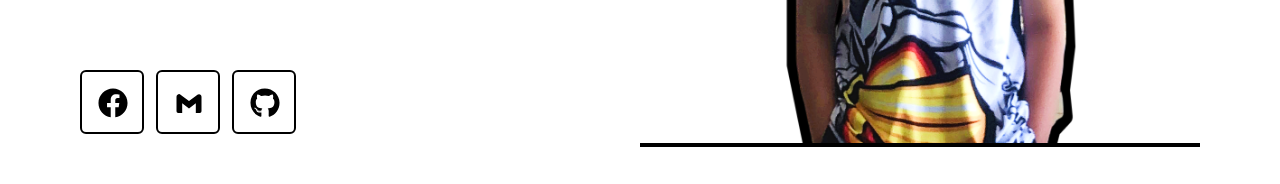
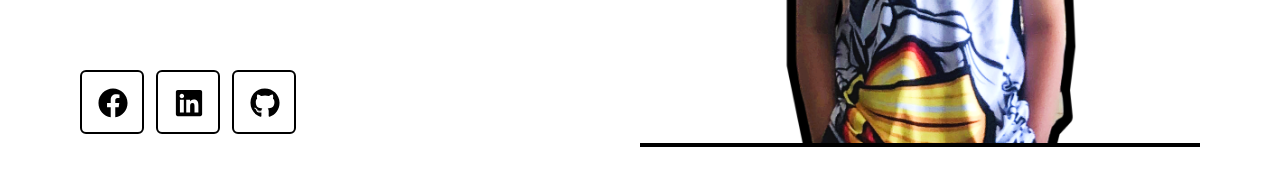
Before and after one commit to reagan13/myportfolio, a React (Vite) app: page / in a window 1280 px wide. Shown: the part 519-703 px from the top of the page. Built offline with nearby package versions, Linux system fonts and the light colour scheme.

Commit message:
added link to social media accs

```diff
--- a/src/Components/LinkBox.jsx
+++ b/src/Components/LinkBox.jsx
@@ -1,9 +1,13 @@
 import PropTypes from "prop-types";
-const LinkBox = ({ IconComponent }) => {
+const LinkBox = ({ IconComponent, link }) => {
 	return (
-		<button className="border-2 border-black p-2 md:p-3 lg:p-4 rounded-md hover:bg-black hover:text-white sm:size-10 md:size-12	 lg:size-16">
+		<a
+			href={link}
+			target="_blank"
+			className="border-2 border-black p-2 md:p-3 lg:p-4 rounded-md hover:bg-black hover:text-white sm:size-10 md:size-12	 lg:size-16"
+		>
 			<IconComponent className="sm:text-xl lg:text-3xl" />
-		</button>
+		</a>
 	);
 };
 
@@ -11,4 +15,5 @@ export default LinkBox;
 
 LinkBox.propTypes = {
 	IconComponent: PropTypes.elementType.isRequired,
+	link: PropTypes.string,
 };
--- a/src/Components/Sections/GetInTouch.jsx
+++ b/src/Components/Sections/GetInTouch.jsx
@@ -1,6 +1,6 @@
 import MessageForm from "../MessageForm";
 import { FaFacebook } from "react-icons/fa";
-import { BiLogoGmail } from "react-icons/bi";
+import { FaLinkedin } from "react-icons/fa";
 import { FaGithub } from "react-icons/fa";
 import LinkBox from "../LinkBox";
 import "../../App.css";
@@ -13,9 +13,15 @@ const GetInTouch = () => {
 			<div className="flex flex-col gap-5 sm:gap-10 lg:w-1/2 ">
 				<MessageForm />
 				<div className="flex gap-5 lg:hidden">
-					<LinkBox IconComponent={FaFacebook} />
-					<LinkBox IconComponent={BiLogoGmail} />
-					<LinkBox IconComponent={FaGithub} />
+					<LinkBox
+						IconComponent={FaFacebook}
+						link="https://www.facebook.com/reaganmabawad13"
+					/>
+					<LinkBox IconComponent={FaLinkedin} />
+					<LinkBox
+						IconComponent={FaGithub}
+						link="https://github.com/reagan02"
+					/>
 				</div>
 			</div>
 			<div className="flex flex-col gap-7 lg:w-1/2 lg:mt-14">
--- a/src/Components/Sections/Hero.jsx
+++ b/src/Components/Sections/Hero.jsx
@@ -1,6 +1,6 @@
 import LinkBox from "../LinkBox";
 import { FaFacebook } from "react-icons/fa";
-import { BiLogoGmail } from "react-icons/bi";
+import { FaLinkedin } from "react-icons/fa";
 import { FaGithub } from "react-icons/fa";
 import "../../App.css";
 import image1 from "../../assets/image1.png";
@@ -26,9 +26,15 @@ const Hero = () => {
 					innovative solutions in a dynamic tech environment.
 				</p>
 				<div className="flex gap-3">
-					<LinkBox IconComponent={FaFacebook} />
-					<LinkBox IconComponent={BiLogoGmail} />
-					<LinkBox IconComponent={FaGithub} />
+					<LinkBox
+						IconComponent={FaFacebook}
+						link="https://www.facebook.com/reaganmabawad13"
+					/>
+					<LinkBox IconComponent={FaLinkedin} />
+					<LinkBox
+						IconComponent={FaGithub}
+						link="https://github.com/reagan02"
+					/>
 				</div>
 			</div>
 			<div className=" w-1/2 hidden md:block ">
```
